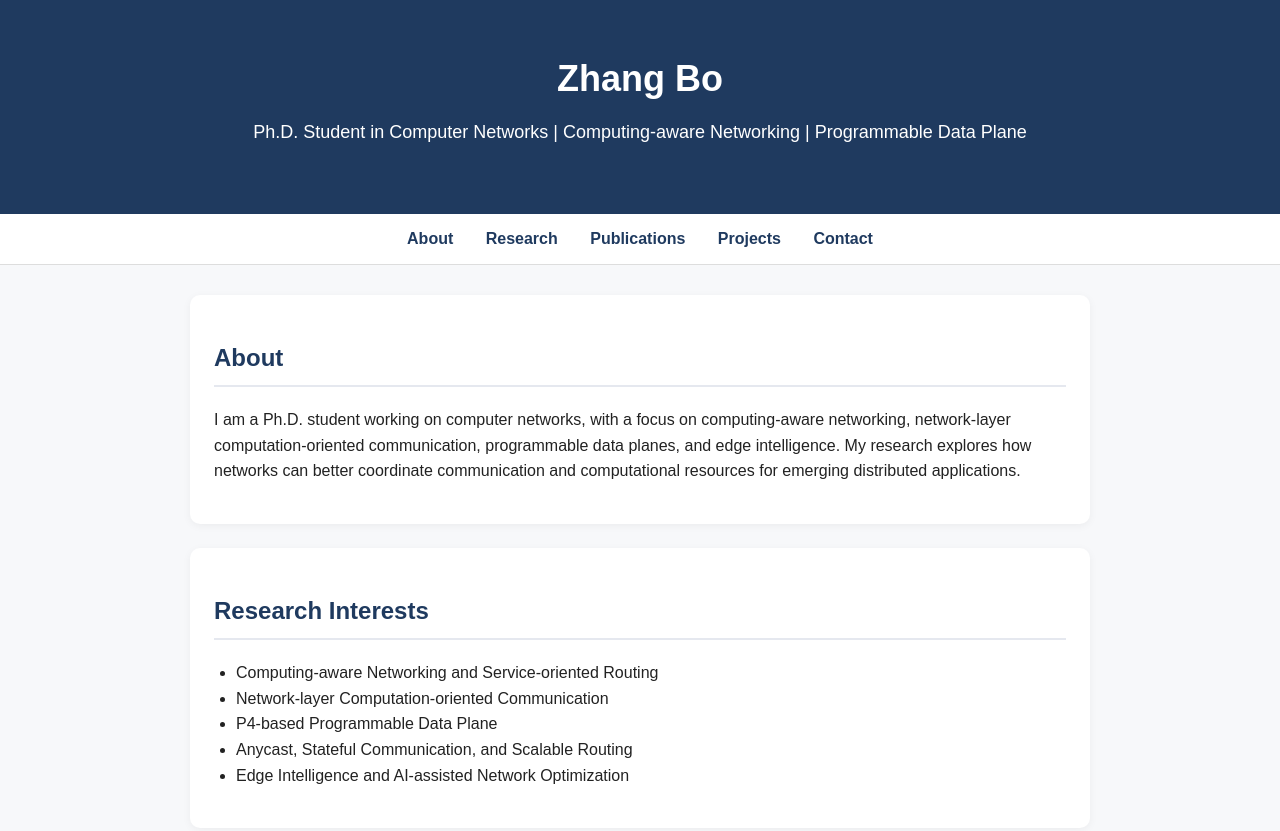
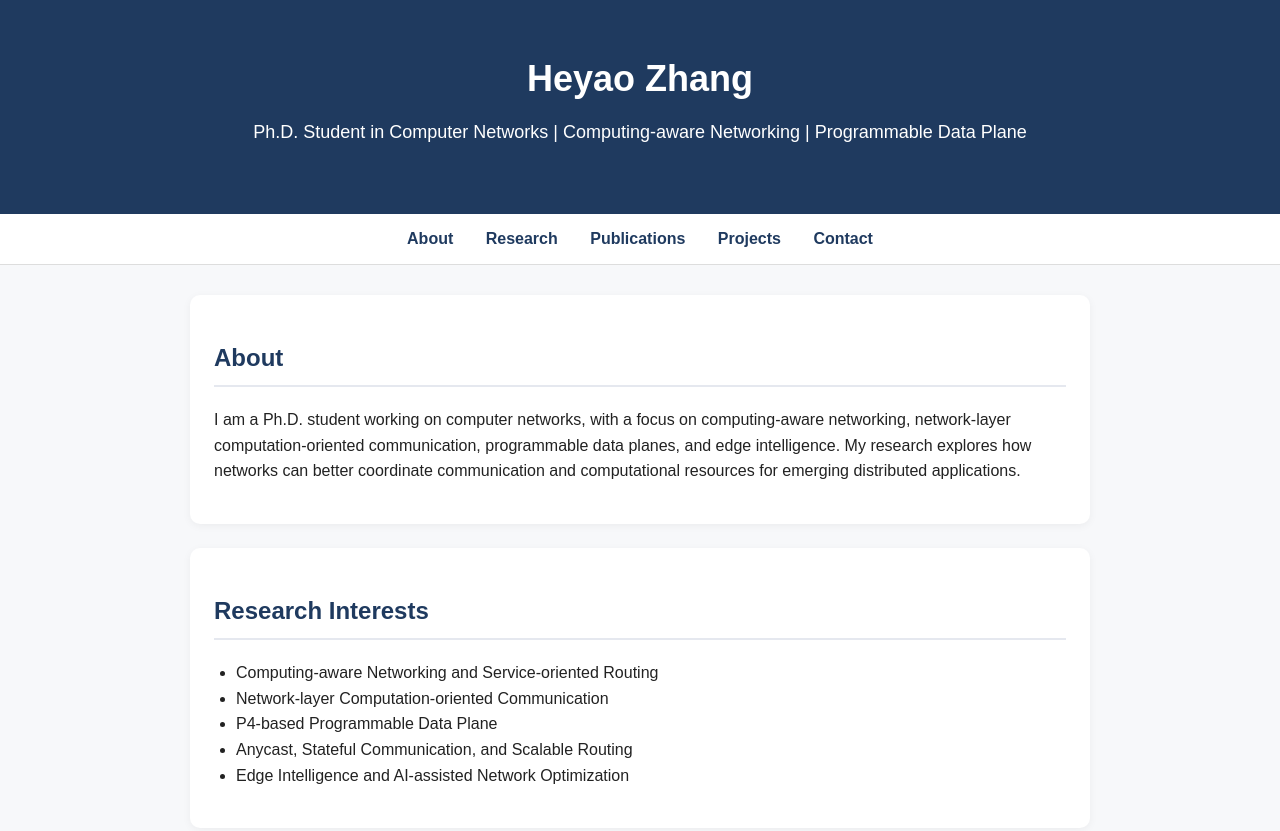
Before and after one commit to zhy1658858023/zhy1658858023.github.io, a plain HTML site: page index.html in a window 1280 px wide. Shown: the top 831 px of the page. Drawn offline with Linux system fonts and the light colour scheme.

Commit message:
Update index.html

```diff
--- a/index.html
+++ b/index.html
@@ -70,7 +70,7 @@
 
 <body>
   <header>
-    <h1>Zhang Bo</h1>
+    <h1>Heyao Zhang</h1>
     <p>Ph.D. Student in Computer Networks | Computing-aware Networking | Programmable Data Plane</p>
   </header>
 
```
